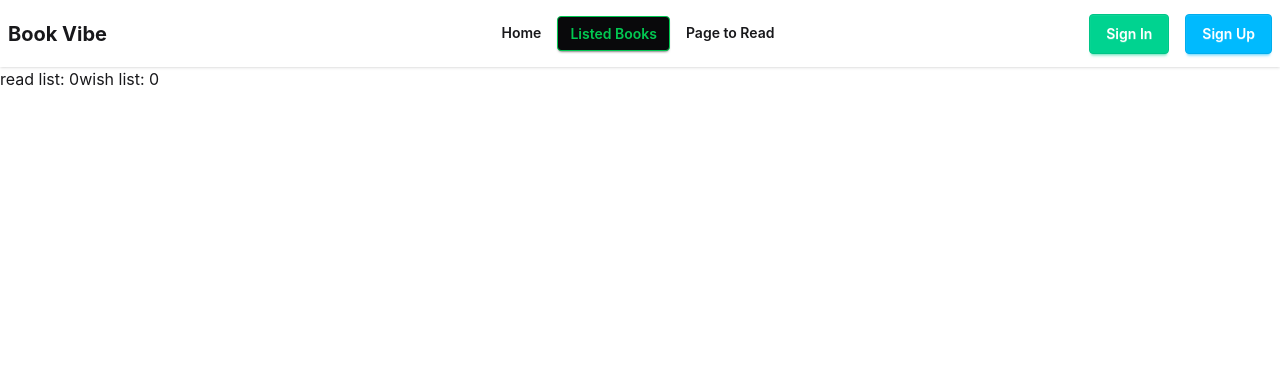
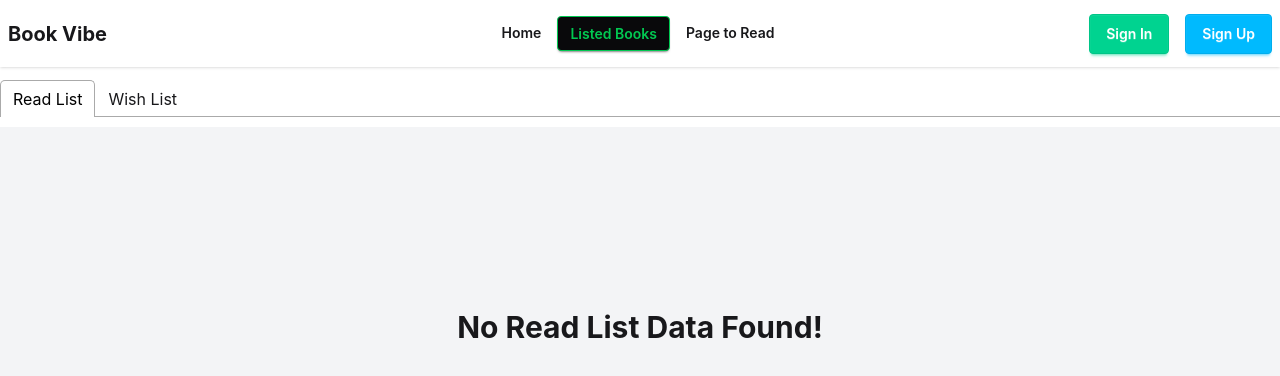
Before and after one commit to Maliha-Afroj-Orna/Book_Vibe, a React (Vite) app: page /books in a window 1280 px wide. Shown: the top 376 px of the page. Built offline with nearby package versions, Linux system fonts and the light colour scheme.

Commit message:
feat: complete books page - read list and wish list

```diff
--- a/package.json
+++ b/package.json
@@ -16,6 +16,7 @@
     "react-dom": "^19.2.7",
     "react-icons": "^5.7.0",
     "react-router": "^7.18.1",
+    "react-tabs": "^6.1.1",
     "react-toastify": "^11.1.0",
     "tailwindcss": "^4.3.3"
   },
--- /dev/null
+++ b/src/components/listedBooks/ListedReadList.jsx
@@ -0,0 +1,23 @@
+import { useContext } from "react";
+import { BookContext } from "../../context/BookProvider";
+import BookCard from "../ui/BookCard";
+
+export default function ListedReadList() {
+  const { readList } = useContext(BookContext);
+
+  if (readList.length == 0) {
+    return (
+      <div className="h-[50vh] bg-gray-100 flex items-center justify-center">
+        <h2 className="font-bold text-3xl">No Read List Data Found!</h2>
+      </div>
+    );
+  }
+
+  return (
+    <div className="grid grid-cols-1 md:grid-cols-3 gap-4 mt-6">
+      {readList.map((book, index) => (
+        <BookCard key={index} book={book} />
+      ))}
+    </div>
+  );
+}
--- /dev/null
+++ b/src/components/listedBooks/ListedWishList.jsx
@@ -0,0 +1,23 @@
+import { useContext } from "react";
+import { BookContext } from "../../context/BookProvider";
+import BookCard from "../ui/BookCard";
+
+export default function ListedWishList() {
+  const { wishList } = useContext(BookContext);
+
+  if (wishList.length == 0) {
+    return (
+      <div className="h-[50vh] bg-gray-100 flex items-center justify-center">
+        <h2 className="font-bold text-3xl">No Wish List Data Found!</h2>
+      </div>
+    );
+  }
+
+  return (
+    <div className="grid grid-cols-1 md:grid-cols-3 gap-4 mt-6">
+      {wishList.map((book, index) => (
+        <BookCard key={index} book={book} />
+      ))}
+    </div>
+  );
+}
--- a/src/context/BookProvider.jsx
+++ b/src/context/BookProvider.jsx
@@ -4,7 +4,7 @@
 export const BookContext = createContext();
 
 export default function BookProvider({ children }) {
-  const [storedBooks, setStoredBooks] = useState([]);
+  const [readList, setReadList] = useState([]);
   const [wishList, setWishList] = useState([]);
 
   const handleMarkAsRead = (currentBook) => {
@@ -14,14 +14,14 @@
     // step-4: if the book is already exists then show an alert or toast
     // step-5: if not then add the book in the array or collection
 
-    const isExistBook = storedBooks.find(
+    const isExistBook = readList.find(
       (book) => book.bookId == currentBook.bookId,
     );
 
     if (isExistBook) {
       toast.error("The book is already exist in read list!");
     } else {
-      setStoredBooks([...storedBooks, currentBook]);
+      setReadList([...readList, currentBook]);
       toast.success(`${currentBook.bookName} is added to read list`);
     }
   };
@@ -33,7 +33,7 @@
     // step-4: if the book is already exists then show an alert or toast
     // step-5: if not then add the book in the array or collection
 
-    const isExistInReadList = storedBooks.find(
+    const isExistInReadList = readList.find(
       (book) => book.bookId == currentBook.bookId,
     );
 
@@ -55,8 +55,8 @@
   };
 
   const data = {
-    storedBooks,
-    setStoredBooks,
+    readList,
+    setReadList,
     handleMarkAsRead,
     wishList,
     setWishList,
--- a/src/pages/books/Books.jsx
+++ b/src/pages/books/Books.jsx
@@ -1,14 +1,25 @@
-import { useContext } from "react";
-import { BookContext } from "../../context/BookProvider";
+
+import { Tab, TabList, TabPanel, Tabs } from "react-tabs";
+import "react-tabs/style/react-tabs.css";
+import ListedReadList from "../../components/listedBooks/ListedReadList";
+import ListedWishList from "../../components/listedBooks/ListedWishList";
 
 const Books = () => {
-  const { storedBooks, wishList } = useContext(BookContext);
-  console.log("storedBooks", storedBooks);
+  return (
+    <div className="container mx-auto my-3">
+      <Tabs>
+        <TabList>
+          <Tab>Read List</Tab>
+          <Tab>Wish List</Tab>
+        </TabList>
 
-  return (
-    <div className="container mx-auto">
-      read list: {storedBooks.length}
-      wish list: {wishList.length}
+        <TabPanel>
+          <ListedReadList />
+        </TabPanel>
+        <TabPanel>
+          <ListedWishList />
+        </TabPanel>
+      </Tabs>
     </div>
   );
 };
```
Also changed, not shown: 1 other file (tests, documents, lock files or other folders).
